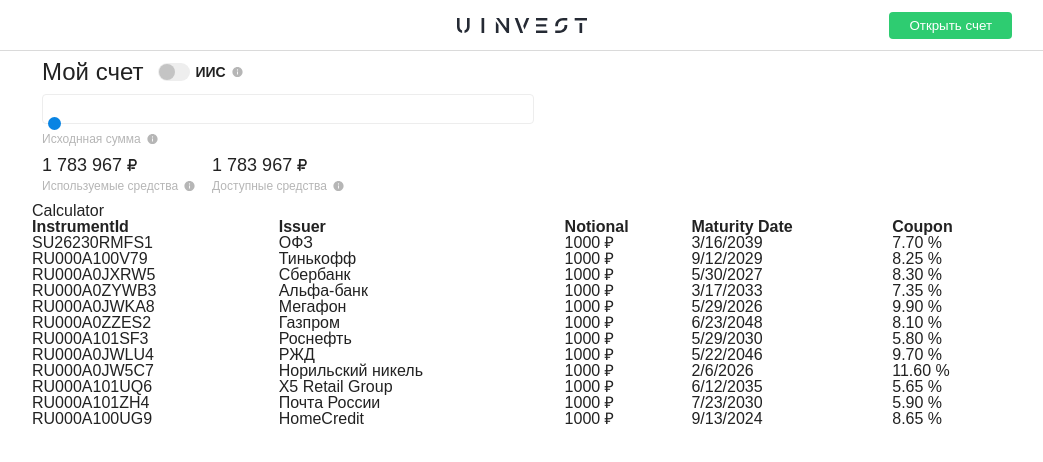
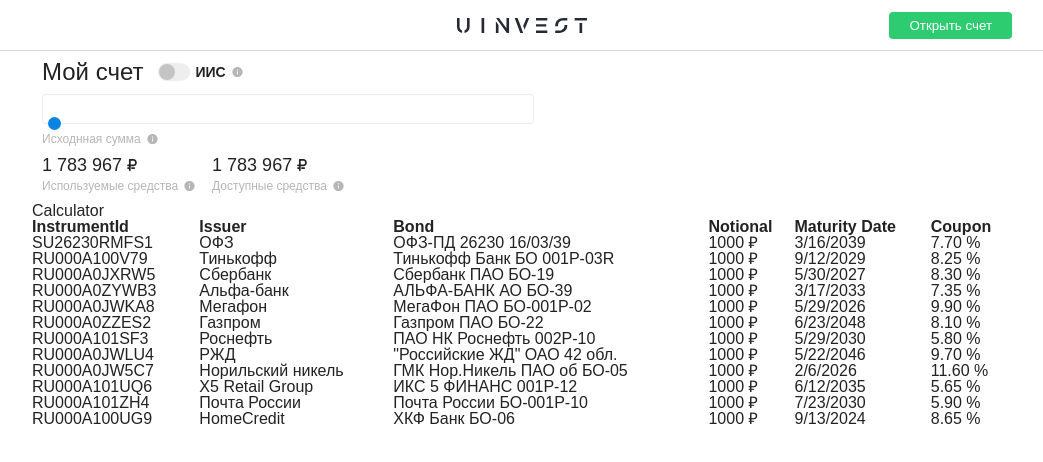
Before and after one commit to alewkinr/stonks, a React app: page / in a window 1280 px wide. Shown: the top 462 px of the page, without its empty margins (118-1161 px from the left). Built offline with nearby package versions, Linux system fonts and the light colour scheme.

Commit message:
add bond column

```diff
--- a/src/common/types.ts
+++ b/src/common/types.ts
@@ -47,6 +47,10 @@
 
     get instrumentId(): string {
         return this._instrumentId;
+    }
+
+    get name(): string {
+        return this._name;
     }
 
     get issuer(): String {
--- a/src/pages/Home/childs/Calculator/Calculator.view.tsx
+++ b/src/pages/Home/childs/Calculator/Calculator.view.tsx
@@ -21,6 +21,7 @@
                         <tr>
                             <th style={{textAlign: "left", fontWeight: "bold"}}>InstrumentId</th>
                             <th style={{textAlign: "left", fontWeight: "bold"}}>Issuer</th>
+                            <th style={{textAlign: "left", fontWeight: "bold"}}>Bond</th>
                             <th style={{textAlign: "left", fontWeight: "bold"}}>Notional</th>
                             <th style={{textAlign: "left", fontWeight: "bold"}}>Maturity Date</th>
                             <th style={{textAlign: "left", fontWeight: "bold"}}>Coupon</th>
@@ -33,6 +34,7 @@
                                     <tr key={i}>
                                         <td>{bond.instrumentId}</td>
                                         <td>{bond.issuer}</td>
+                                        <td>{bond.name}</td>
                                         <td>{bond.notional}</td>
                                         <td>{bond.maturityDate}</td>
                                         <td>{bond.couponAnnualPercent} %</td>
```
